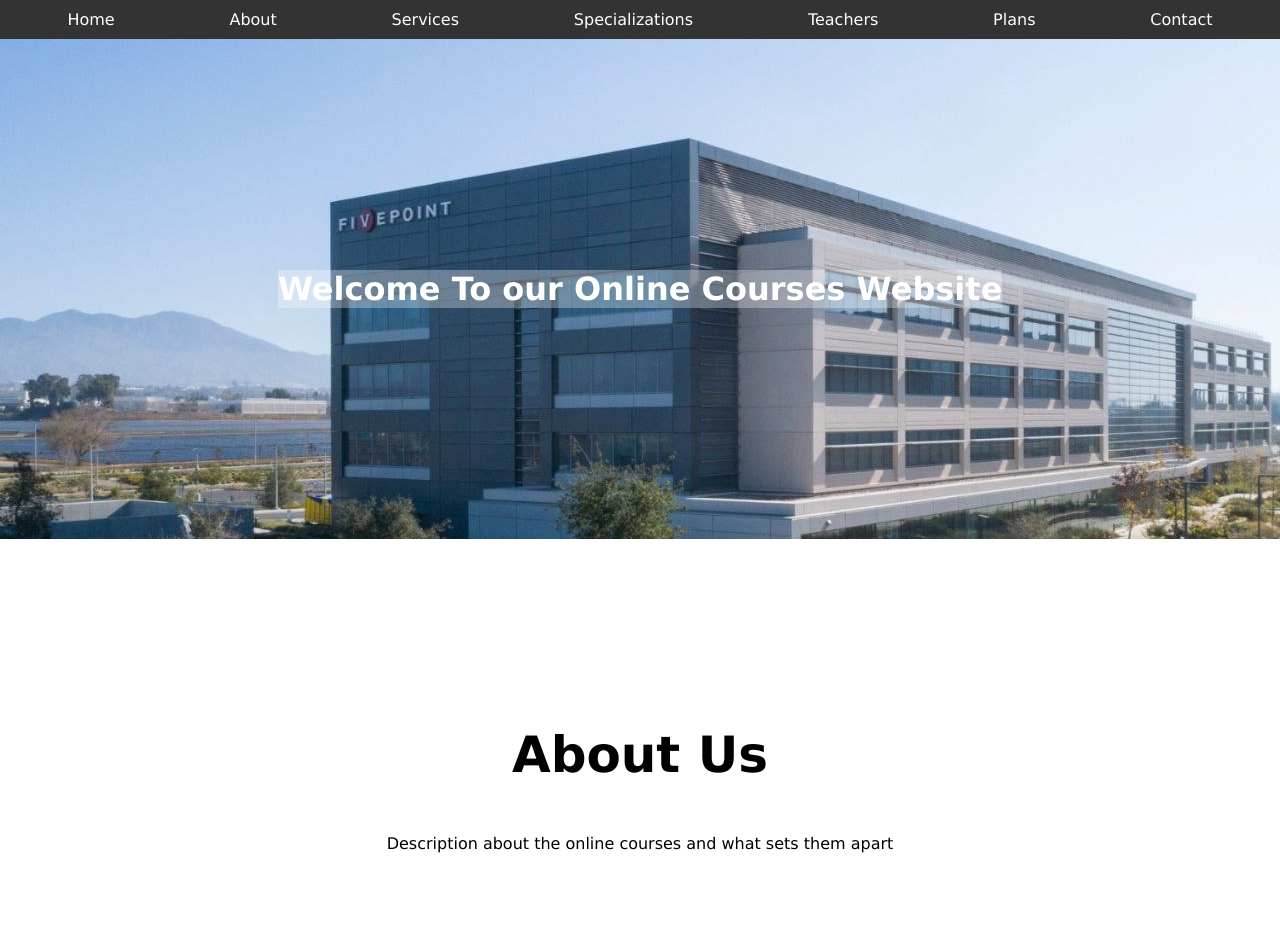
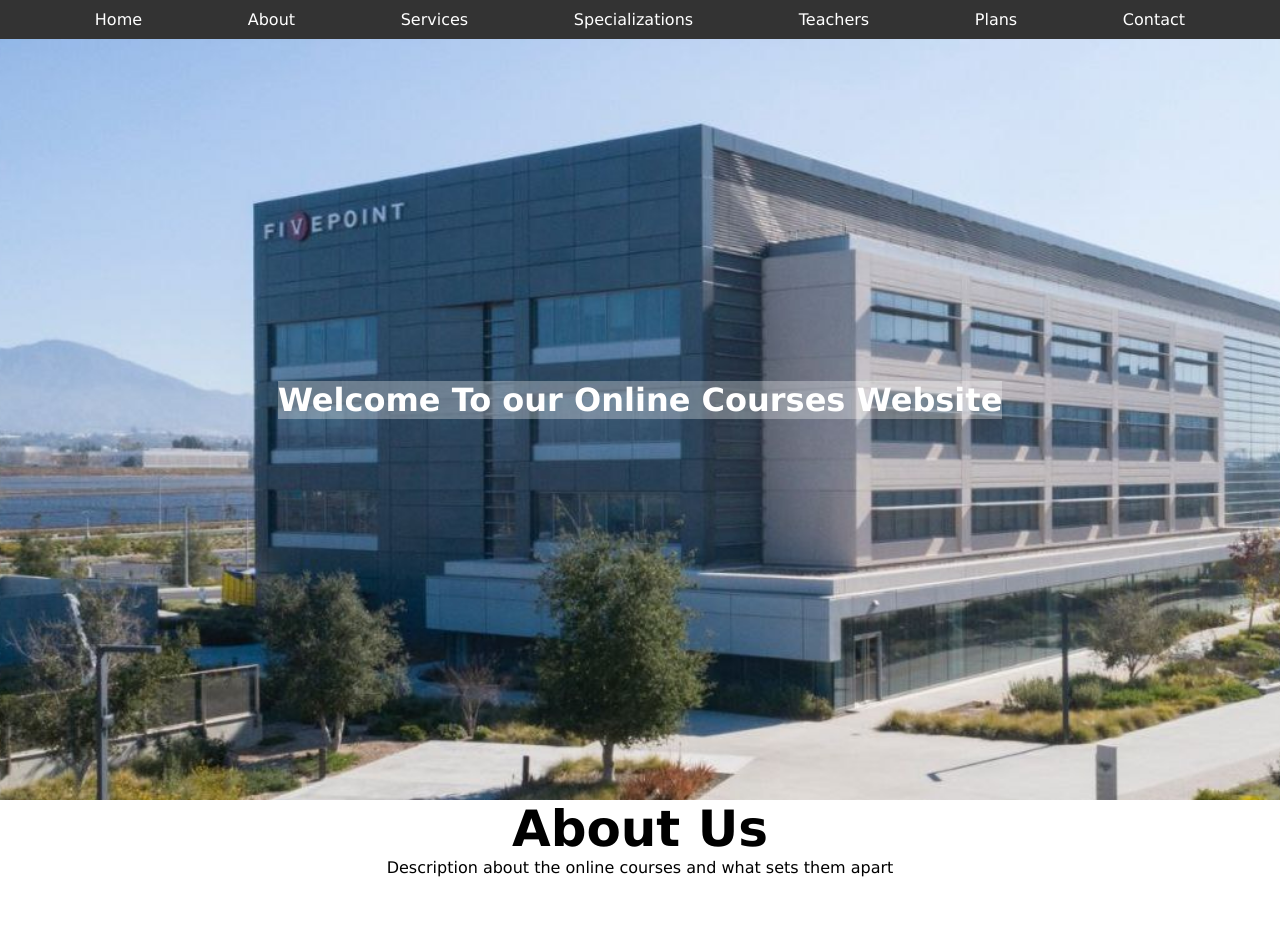
Before and after one commit to amalsaimoua/Task3_2, a plain HTML site: page online_courses/index.html in a window 1280 px wide. Shown: the top 952 px of the page. Drawn offline with Linux system fonts and the light colour scheme.

Commit message:
second upload

```diff
--- a/online_courses/assets/css/style.css
+++ b/online_courses/assets/css/style.css
@@ -7,13 +7,18 @@
 
 .navbar {
     background-color: #333;
+    position: fixed;
+    width: 100%;
+    z-index: 999;
 }
 
 .navbar-list {
     list-style-type: none;
     display: flex;
+    flex-wrap: wrap;
+    gap: 1rem;
     justify-content: space-around;
-    padding: 10px;
+    padding: 10px 50px;
 }
 
 .navbar-list a {
@@ -27,24 +32,37 @@
     background-color: #555;
 }
 
-#home div {
+#home {
+    height: 100vh;
+    min-width:57em;;
     display: flex;
     flex-direction: column;
     justify-content: center;
     align-items: center;
+    flex-wrap: wrap;
+    background-position: center;
+    text-align: center;
     background-size: cover;
     background-repeat: no-repeat;
     background-image: url('../img/photo.jpg');
 }
 
-#home div p {
+#home p {
     background-color: rgba(255, 255, 255, 0.3);
     font-weight: bolder;
     font-size: xx-large;
     color: white;
+
 }
+.aboutContents{
+    display: flex;
+    flex-direction: column;
+    justify-content: center;
+    align-items: center;
+    min-width: 100vw;
 
-.aboutContents,
+}
+/* .aboutContents, */
 .servicesContent,
 .specializationContent,
 .teachersContent,
@@ -54,8 +72,10 @@
     flex-direction: column;
     justify-content: center;
     align-items: center;
-    height: 500px;
+    height: max-content;
     gap: 50px;
+    padding: 5%;
+    width: 100%;
 }
 
 #about,
@@ -209,6 +229,7 @@ h1 {
     display: flex;
     flex-direction: column;
     gap: 20px;
+
 }
 
 
@@ -240,3 +261,10 @@ h1 {
     color: white;
     text-decoration: none;
 }
+/*
+@media screen and (max-width: 300px) {
+    .home {
+        background-image: url('../img/photo.jpg');
+        width: 50vw;
+    }
+} */
--- a/online_courses/index.html
+++ b/online_courses/index.html
@@ -22,12 +22,12 @@
     </nav>
 
     <section id="home">
-        <div>
-            <p>
-                Welcome To our Online Courses Website
-            </p>
-        </div>
+        <p>
+            Welcome To our Online Courses Website
+        </p>
     </section>
+
+
     <section id="about">
         <div class="aboutContents">
             <h1>
@@ -204,11 +204,9 @@
         </div>
     </section>
 
-    <div class="footer">
-        <a href="#" class="footer-button">Twitter</a>
-        <a href="#" class="footer-button">Instagram</a>
-        <a href="#" class="footer-button">LinkedIn</a>
-    </div>
+<section class="footer">
+    <h1>hellooo</h1>
+</section>
 </body>
 
 </html>
```
